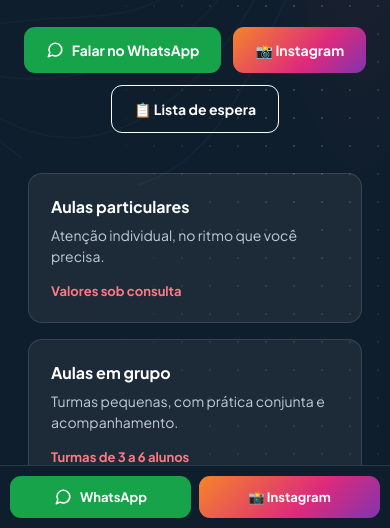
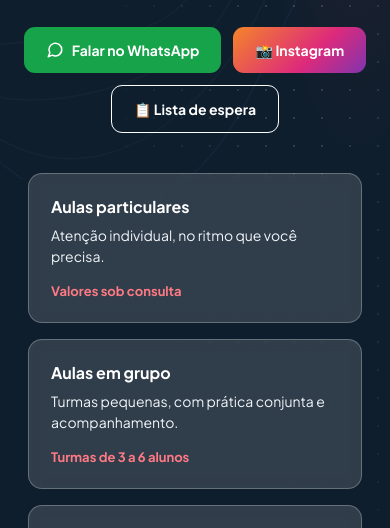
Before and after one commit to Lucascoelho-Atlas/AtlasSite, a plain HTML site: page index.html in a window 390 px wide. Shown: the part 316-844 px from the top of the page. Drawn offline with nearby package versions, Linux system fonts and the light colour scheme.

Commit message:
Add files via upload

```diff
--- a/index.html
+++ b/index.html
@@ -361,9 +361,9 @@ input[type="file"]::file-selector-button:hover{background:var(--soft)}
 .ld-btn-ig{background:linear-gradient(135deg,#f58529,#dd2a7b 60%,#8134af)}
 .ld-btn-wait{background:transparent;border:1px solid #fff}
 .ld-grid{max-width:980px;margin:0 auto;padding:10px 28px 40px;display:grid;grid-template-columns:repeat(auto-fit,minmax(200px,1fr));gap:16px}
-.ld-card{background:rgba(255,255,255,.06);border:1px solid rgba(255,255,255,.12);border-radius:14px;padding:22px}
-.ld-card h3{margin:0 0 8px;font-size:16px}
-.ld-card p{margin:0 0 12px;color:#c3ccd6;font-size:14px;line-height:1.5}
+.ld-card{background:rgba(255,255,255,.14);-webkit-backdrop-filter:blur(6px);backdrop-filter:blur(6px);border:1px solid rgba(255,255,255,.26);border-radius:14px;padding:22px}
+.ld-card h3{margin:0 0 8px;font-size:16px;color:#fff}
+.ld-card p{margin:0 0 12px;color:#f1f5f9;font-size:14px;line-height:1.5}
 .ld-card strong{font-size:13px;color:#ff7a84}
 .ld-about{max-width:720px;margin:0 auto;padding:30px 28px;text-align:center}
 .ld-about h2,.ld-contact h2{font-size:22px;margin:0 0 14px}
@@ -372,11 +372,8 @@ input[type="file"]::file-selector-button:hover{background:var(--soft)}
 .ld-foot{text-align:center;color:#6b7785;font-size:12px;padding:20px}
 .ld-bar{display:none}
 @media(max-width:720px){
-  #landing{padding-bottom:84px}
   .ld-top{padding:16px 18px}
   .ld-hero{padding:40px 18px 30px}
-  .ld-bar{display:flex;position:fixed;bottom:0;left:0;right:0;background:#0f1e2d;border-top:1px solid rgba(255,255,255,.12);gap:8px;padding:10px;z-index:50}
-  .ld-bar .ld-btn{flex:1;justify-content:center;padding:12px 10px;font-size:13px}
 }
 .lg-back{display:block;margin:16px auto 0;background:none;border:0;color:var(--lg-mute);font:inherit;font-size:13px;cursor:pointer}
 #loginScreen{--lg-navy:#0f1e2d;--lg-blue:#1d4ed8;--lg-sky:#6d93ff;--lg-red:#e63946;--lg-ink:#17212b;--lg-mute:#7b8490;--lg-line:#e5e7eb;
```
